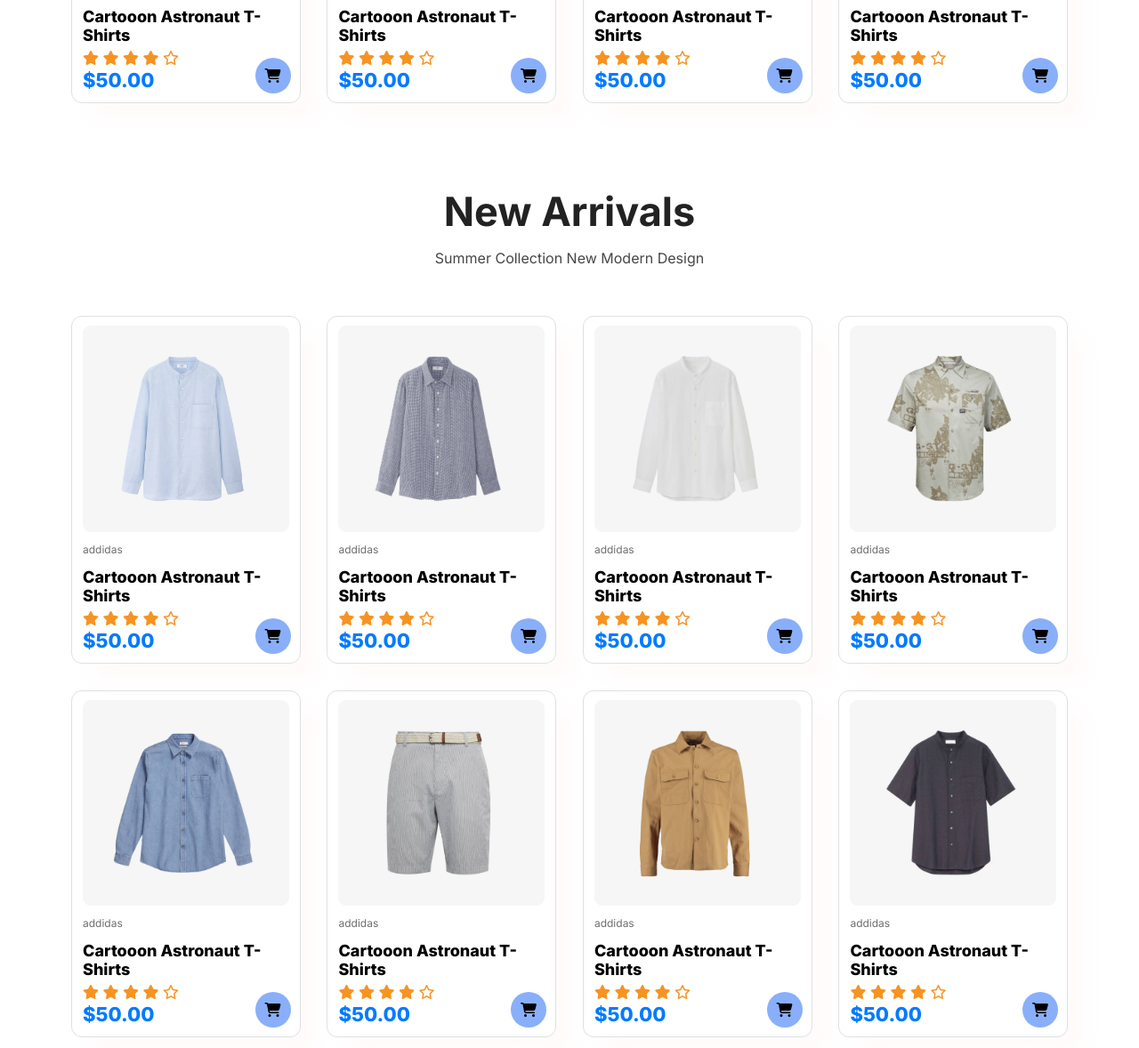
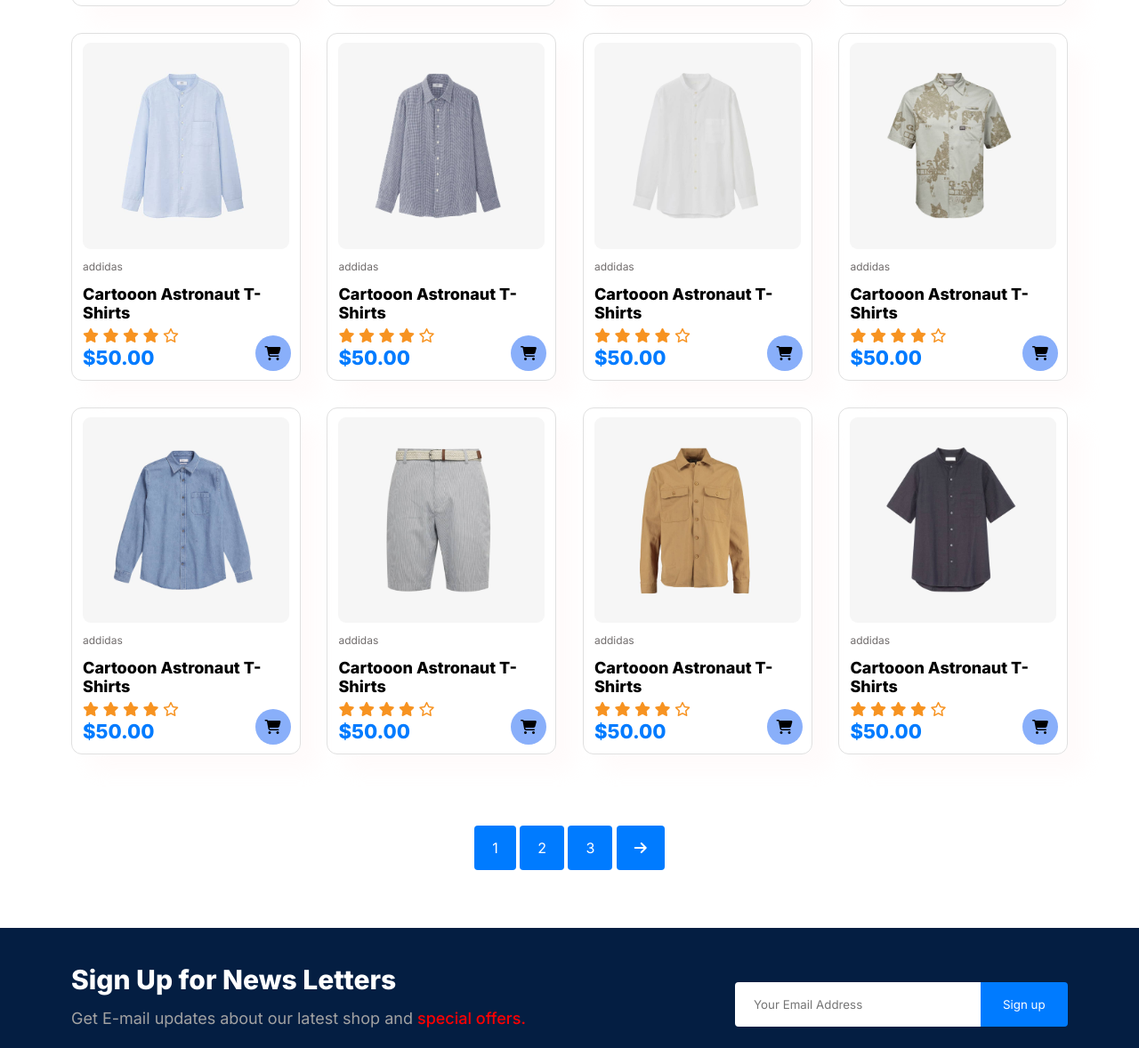
Before and after one commit to malinda6997/E-Commerce-web-site-html-css-, a plain HTML site: page product.html in a window 1280 px wide. Shown: the part 1283-2461 px from the top of the page at 89% size. Drawn offline with Linux system fonts and the light colour scheme.

Commit message:
completed to product page

```diff
--- a/product.html
+++ b/product.html
@@ -34,8 +34,7 @@
 
  </section>
     <section id="product-1" class="section-p1">
-        <h2>Features Products</h2>
-        <p>Summer Collection New Modern Design</p>
+
         <div class="pro-container">
             <div class="product-item">
                 <img src="assets/products/f1.jpg" alt="">
@@ -149,12 +148,7 @@
                 <h4>$50.00</h4>
                 <a href="cart.html"><i class="fa-solid fa-cart-shopping cart"></i></a>
             </div>
-        </div>
-    </section>
-    <section id="product-1" class="section-p1">
-        <h2>New Arrivals</h2>
-        <p>Summer Collection New Modern Design</p>
-        <div class="pro-container">
+
             <div class="product-item">
                 <img src="assets/products/n1.jpg" alt="">
                 <div class="des"><span>addidas</span></div>
@@ -269,6 +263,12 @@
             </div>
         </div>
     </section>
+    <section id="page-navigation" class="section-p1">
+        <a href="#">1</a>
+        <a href="#">2</a>
+        <a href="#">3</a>
+        <a href="#"><i class="fa-solid fa-arrow-right"></i></a>
+    </section>
     <section id="new-letter" class="section-p1 section-m1">
         <div class="news-tags">
             <h4>Sign Up for News Letters</h4>
--- a/style.css
+++ b/style.css
@@ -524,6 +524,35 @@ footer .copyright{
     text-align: center;
 
 }
+ #hero-product h2,
+ #hero-product p{
+    color: #fff;
+ }
+
+ #page-navigation{
+
+    text-align: center;
+
+ }
+ #page-navigation a{
+    text-decoration: none;
+    color: #ffffff;
+    padding: 15px 20px;
+    border-radius: 4px;
+    background-color: #007bff;
+ }
+ #page-navigation a i {
+    font-size: 16px;
+    font-weight: 600px;
+ }
+
+
+
+
+
+
+
+
 
 /* Media Queries */
 @media (max-width:1028px){
```
Also changed, not shown: index.html (+1 -0 lines), oneProduct.html (added).
